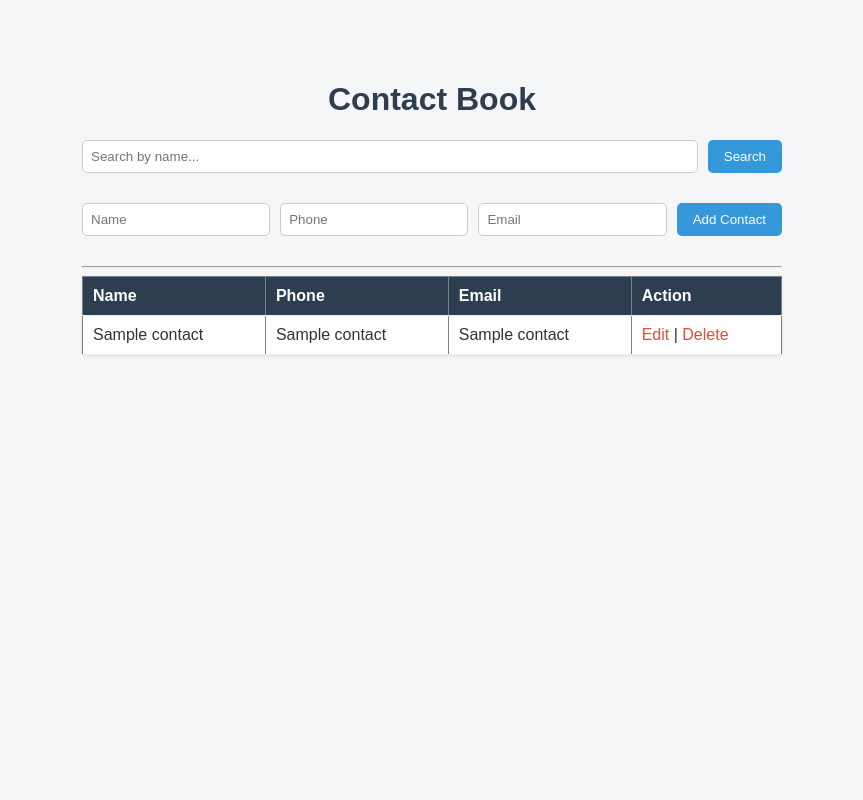
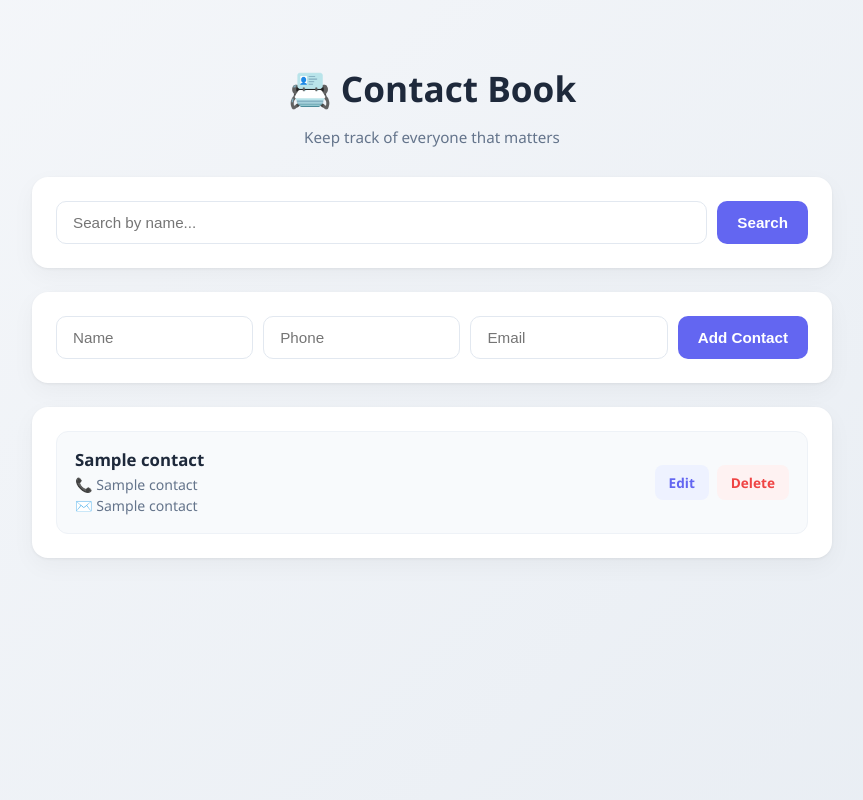
Before and after one commit to pranavgadhave41-creator/contact-book-app, a Flask app: page / in a window 1280 px wide. Shown: the whole page, without its empty margins (208-1071 px from the left). Run offline with Flask 3, Linux system fonts and the light colour scheme; a database or web service that is not in the repository returns one stand-in record (values such as "Sample title"); some libraries are stand-ins or nearby versions.

Commit message:
Modern UI redesign with card layout

```diff
--- a/static/style.css
+++ b/static/style.css
@@ -1,69 +1,159 @@
+* {
+  box-sizing: border-box;
+}
+
 body {
-  font-family: Arial, sans-serif;
-  background-color: #f4f6f8;
-  max-width: 700px;
-  margin: 40px auto;
-  padding: 20px;
-  color: #333;
+  font-family: 'Segoe UI', system-ui, -apple-system, sans-serif;
+  background: linear-gradient(135deg, #f5f7fa 0%, #e8edf3 100%);
+  min-height: 100vh;
+  margin: 0;
+  padding: 40px 20px;
+  color: #1e293b;
+}
+
+.container {
+  max-width: 800px;
+  margin: 0 auto;
 }
 
 h1 {
   text-align: center;
-  color: #2c3e50;
+  color: #1e293b;
+  font-size: 2.2rem;
+  margin-bottom: 8px;
+  font-weight: 700;
 }
 
-form {
+.subtitle {
+  text-align: center;
+  color: #64748b;
+  margin-bottom: 30px;
+  font-size: 0.95rem;
+}
+
+.card {
+  background: white;
+  border-radius: 16px;
+  padding: 24px;
+  margin-bottom: 24px;
+  box-shadow: 0 1px 3px rgba(0,0,0,0.06), 0 8px 24px rgba(0,0,0,0.04);
+}
+
+.search-form {
   display: flex;
   gap: 10px;
-  margin-bottom: 30px;
-  flex-wrap: wrap;
-  justify-content: center;
+  margin-bottom: 0;
 }
 
-form input {
-  padding: 8px;
-  border: 1px solid #ccc;
-  border-radius: 5px;
-  flex: 1;
-  min-width: 120px;
+.add-form {
+  display: flex;
+  gap: 10px;
+  flex-wrap: wrap;
 }
 
-form button {
-  padding: 8px 16px;
-  background-color: #3498db;
+input[type="text"], input[type="email"] {
+  padding: 12px 16px;
+  border: 1.5px solid #e2e8f0;
+  border-radius: 10px;
+  font-size: 0.95rem;
+  flex: 1;
+  min-width: 140px;
+  transition: border-color 0.2s;
+  outline: none;
+}
+
+input[type="text"]:focus, input[type="email"]:focus {
+  border-color: #6366f1;
+}
+
+button {
+  padding: 12px 20px;
+  background: #6366f1;
   color: white;
   border: none;
-  border-radius: 5px;
+  border-radius: 10px;
+  font-size: 0.95rem;
+  font-weight: 600;
   cursor: pointer;
+  transition: background 0.2s, transform 0.1s;
+  white-space: nowrap;
 }
 
-form button:hover {
-  background-color: #2980b9;
+button:hover {
+  background: #4f46e5;
 }
 
-table {
-  width: 100%;
-  border-collapse: collapse;
-  background: white;
-  box-shadow: 0 1px 3px rgba(0,0,0,0.1);
+button:active {
+  transform: scale(0.97);
 }
 
-th, td {
-  padding: 10px;
-  text-align: left;
-  border-bottom: 1px solid #eee;
+.contact-list {
+  display: flex;
+  flex-direction: column;
+  gap: 12px;
 }
 
-th {
-  background-color: #2c3e50;
-  color: white;
+.contact-item {
+  display: flex;
+  justify-content: space-between;
+  align-items: center;
+  background: #f8fafc;
+  padding: 16px 18px;
+  border-radius: 12px;
+  border: 1px solid #eef2f7;
+  transition: box-shadow 0.2s;
 }
 
-a {
-  color: #e74c3c;
-  text-decoration: none;
+.contact-item:hover {
+  box-shadow: 0 2px 8px rgba(0,0,0,0.06);
 }
 
-a:hover {
-  text-decoration: underline;
+.contact-info h3 {
+  margin: 0 0 4px 0;
+  font-size: 1.05rem;
+  color: #1e293b;
 }
+
+.contact-info p {
+  margin: 2px 0;
+  font-size: 0.88rem;
+  color: #64748b;
+}
+
+.contact-actions {
+  display: flex;
+  gap: 8px;
+}
+
+.contact-actions a {
+  text-decoration: none;
+  padding: 8px 14px;
+  border-radius: 8px;
+  font-size: 0.85rem;
+  font-weight: 600;
+}
+
+.edit-link {
+  background: #eef2ff;
+  color: #6366f1;
+}
+
+.edit-link:hover {
+  background: #e0e7ff;
+}
+
+.delete-link {
+  background: #fef2f2;
+  color: #ef4444;
+}
+
+.delete-link:hover {
+  background: #fee2e2;
+}
+
+.empty-state {
+  text-align: center;
+  color: #94a3b8;
+  padding: 40px 20px;
+  font-size: 0.95rem;
+}
--- a/templates/index.html
+++ b/templates/index.html
@@ -6,42 +6,45 @@
   <link rel="stylesheet" href="{{ url_for('static', filename='style.css') }}">
 </head>
 <body>
+  <div class="container">
+    <h1>📇 Contact Book</h1>
+    <p class="subtitle">Keep track of everyone that matters</p>
 
-  <h1>Contact Book</h1>
-
-  <form action="/" method="GET">
+    <div class="card">
+      <form class="search-form" action="/" method="GET">
         <input type="text" name="search" placeholder="Search by name..." value="{{ search }}">
         <button type="submit">Search</button>
       </form>
+    </div>
 
-  <form action="/add" method="POST">
+    <div class="card">
+      <form class="add-form" action="/add" method="POST">
         <input type="text" name="name" placeholder="Name" required>
         <input type="text" name="phone" placeholder="Phone">
         <input type="email" name="email" placeholder="Email">
         <button type="submit">Add Contact</button>
       </form>
+    </div>
 
-  <hr>
-
-  <table border="1">
-    <tr>
-      <th>Name</th>
-      <th>Phone</th>
-      <th>Email</th>
-      <th>Action</th>
-    </tr>
+    <div class="card">
+      <div class="contact-list">
         {% for contact in contacts %}
-    <tr>
-      <td>{{ contact[1] }}</td>
-      <td>{{ contact[2] }}</td>
-      <td>{{ contact[3] }}</td>
-      <td>
-        <a href="/edit/{{ contact[0] }}">Edit</a> |
-        <a href="/delete/{{ contact[0] }}">Delete</a>
-      </td>
-    </tr>
+        <div class="contact-item">
+          <div class="contact-info">
+            <h3>{{ contact[1] }}</h3>
+            <p>📞 {{ contact[2] }}</p>
+            <p>✉️ {{ contact[3] }}</p>
+          </div>
+          <div class="contact-actions">
+            <a class="edit-link" href="/edit/{{ contact[0] }}">Edit</a>
+            <a class="delete-link" href="/delete/{{ contact[0] }}">Delete</a>
+          </div>
+        </div>
+        {% else %}
+        <div class="empty-state">No contacts yet — add your first one above.</div>
         {% endfor %}
-  </table>
-
+      </div>
+    </div>
+  </div>
 </body>
 </html>
```
Also changed, not shown: templates/edit.html (+12 -12 lines). Lines whose indentation alone changed are shown as unchanged.
